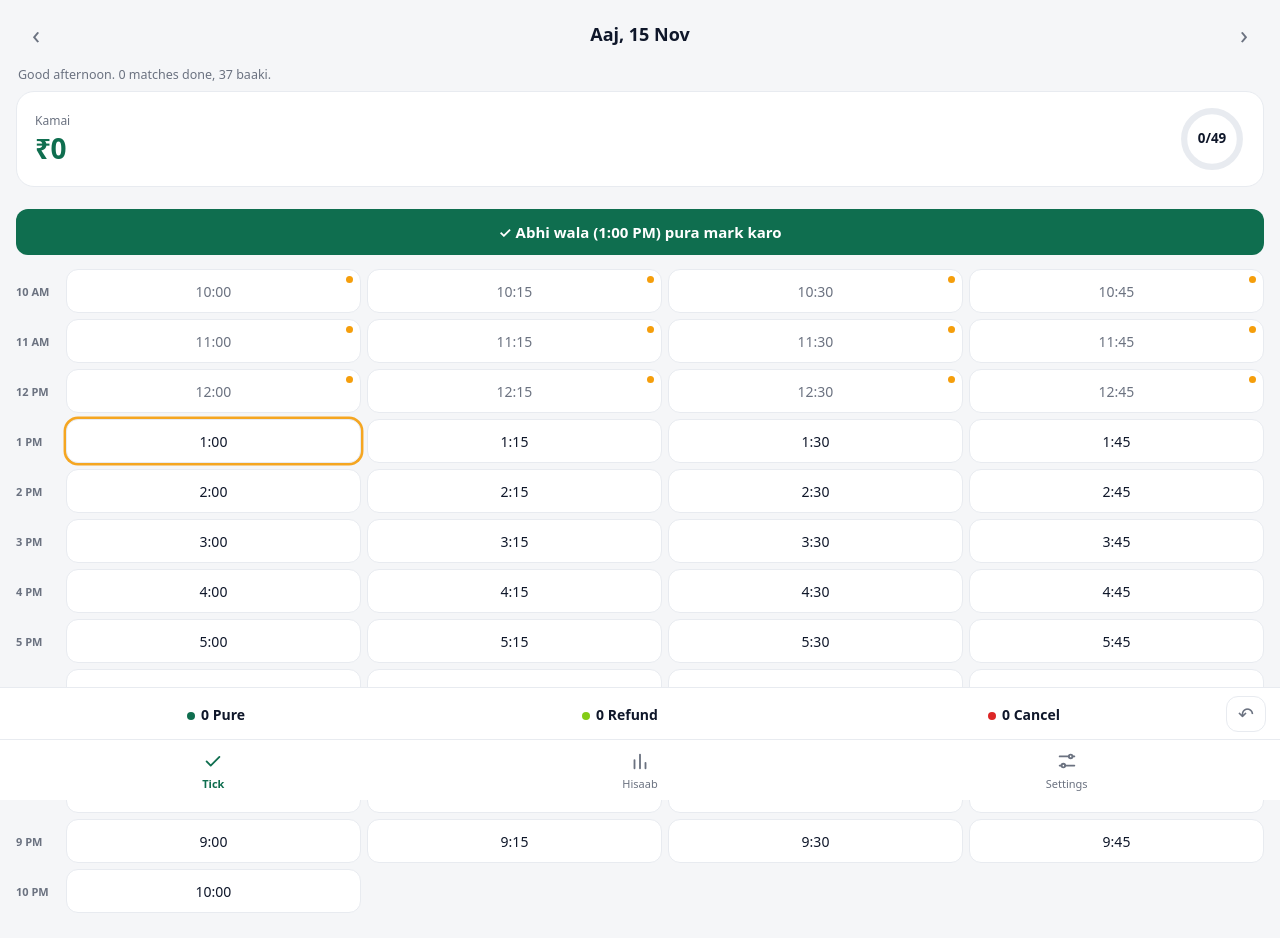
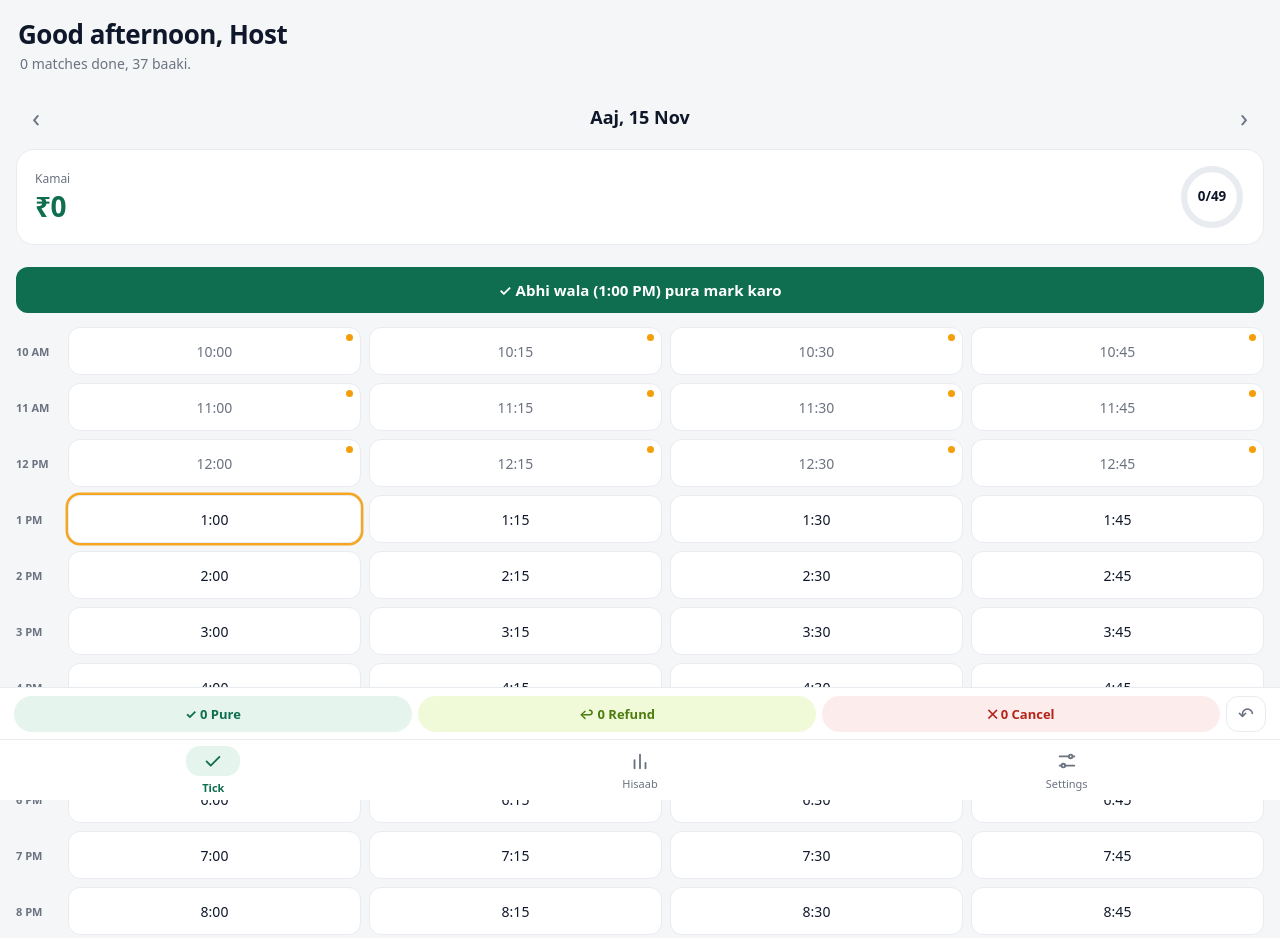
Before and after one commit to HOSTANUP/match-tick., a plain HTML site: page index.html in a window 1280 px wide. Shown: the top 938 px of the page. Drawn offline with Linux system fonts and the light colour scheme.

Commit message:
Add files via upload

```diff
--- a/index.html
+++ b/index.html
@@ -22,11 +22,11 @@ button{font-family:inherit}
 
 .prog{height:6px;border-radius:6px;background:var(--bd);margin-top:8px;overflow:hidden}
 .prog i{display:block;height:100%;background:var(--g);border-radius:6px}
-.hr{display:grid;grid-template-columns:44px repeat(4,1fr);gap:6px;align-items:center;margin-bottom:6px}
+.hr{display:grid;grid-template-columns:44px repeat(4,1fr);gap:8px;align-items:center;margin-bottom:8px}
 .hr span{font-size:11px;font-weight:600;color:var(--mut)}
 .top{position:sticky;top:0;z-index:5;background:var(--bg);margin:0 -16px 6px;padding:max(10px,env(safe-area-inset-top)) 16px 4px}
 .top .hero{margin-bottom:6px}
-.s{position:relative;transition:transform .08s;height:44px;border-radius:12px;border:1px solid var(--bd);background:var(--card);color:var(--tx);font-size:14px;font-weight:500;padding:0}
+.s{position:relative;transition:transform .08s;height:48px;font-size:15px;border-radius:12px;border:1px solid var(--bd);background:var(--card);color:var(--tx);font-size:14px;font-weight:500;padding:0}
 .s i{font-style:normal;font-size:11px;margin-right:3px}
 .s.c{background:var(--gs);border-color:transparent;color:var(--gt);font-weight:700}
 .s.f{background:var(--ls);border-color:transparent;color:var(--lt);font-weight:700}
@@ -39,8 +39,14 @@ button{font-family:inherit}
 @keyframes fd{from{opacity:0;transform:translateY(6px)}to{opacity:1;transform:none}}
 .s.n{animation:pl 1.8s infinite}.s.pop{animation:pop .28s}
 #app.fx>*{animation:fd .22s}
-.gr{font-size:12.5px;color:var(--mut);margin:0 2px 8px}
+.gr{font-size:14px;color:var(--mut);margin:2px 2px 6px}
 .hero svg{flex:none}
+.hd{padding:max(16px,env(safe-area-inset-top)) 2px 4px}.ttl2{font-size:26px;font-weight:800;letter-spacing:-.5px}
+.done{background:linear-gradient(135deg,#0f6e4f,#13926a);color:#fff;border-radius:16px;padding:14px 18px;font-weight:700;margin-bottom:12px;text-align:center}
+.conf{position:fixed;inset:0;pointer-events:none;overflow:hidden;z-index:20}
+.conf i{position:absolute;top:-14px;width:8px;height:14px;border-radius:2px;animation:fall linear forwards}
+@keyframes fall{to{transform:translateY(105vh) rotate(540deg)}}
+.strip{border-left:4px solid var(--g)!important}.strip.sf{border-left-color:#84cc16!important}.strip.sx{border-left-color:var(--r)!important}.strip em{margin-left:auto;font-style:normal;font-size:12px;font-weight:700;color:var(--mut)}
 .strip{display:flex;align-items:center;gap:10px;background:var(--card);border:1px solid var(--bd);border-radius:12px;padding:10px 14px;margin-bottom:6px}
 .strip span{width:44px;font-size:11px;font-weight:600;color:var(--mut)}
 .strip b{display:flex;gap:16px;font-size:14px}
@@ -55,13 +61,15 @@ u.c{color:var(--gt)}u.f{color:var(--lt)}u.x{color:var(--rt)}
 .seg button{border:0;background:none;padding:8px 12px;border-radius:10px;color:var(--mut);font-size:14px}
 .seg button.on{background:var(--card);color:var(--tx);font-weight:700;box-shadow:0 1px 3px rgba(0,0,0,.2)}
 #sum{position:fixed;left:0;right:0;bottom:calc(60px + env(safe-area-inset-bottom));display:flex;align-items:center;padding:8px 14px;background:var(--card);border-top:1px solid var(--bd)}
-#sum span{flex:1;text-align:center;font-size:14px;font-weight:600}
-#sum i{display:inline-block;width:8px;height:8px;border-radius:50%;margin-right:6px}
+#sum span{flex:1;text-align:center;font-size:13px;font-weight:700;margin-right:6px;padding:9px 4px;border-radius:20px}
+#sum span.p1{background:var(--gs);color:var(--gt)}#sum span.p2{background:var(--ls);color:var(--lt)}#sum span.p3{background:var(--rs);color:var(--rt)}
+
 #sum .undo{width:40px;height:36px;border-radius:12px;border:1px solid var(--bd);background:transparent;color:var(--mut);font-size:19px}
 nav{position:fixed;left:0;right:0;bottom:0;display:flex;background:var(--card);border-top:1px solid var(--bd);padding-bottom:env(safe-area-inset-bottom)}
 nav button{flex:1;height:60px;border:0;background:none;color:var(--mut);font-size:11px;display:flex;flex-direction:column;align-items:center;justify-content:center;gap:4px}
 nav button svg{width:22px;height:22px;fill:none;stroke:currentColor;stroke-width:2;stroke-linecap:round;stroke-linejoin:round}
 nav button.on{color:var(--gt);font-weight:700}
+nav button.on svg{background:var(--gs);padding:4px 16px;box-sizing:content-box;border-radius:14px;width:22px}
 .wk{display:flex;align-items:center;justify-content:space-between;margin:4px 0 12px}
 .hero.g{display:block;background:linear-gradient(135deg,#0f6e4f,#13926a);border:0;color:#fff;padding:20px}
 .hero.g small{color:rgba(255,255,255,.8)}
@@ -182,24 +190,32 @@ let hist=[],lastTxt='',open={},lastTap=null,shownK=null;let view='tick',cur=iso(
 function summary(){
  const n=cnt(db[cur]);
  $('sum').style.display=view==='tick'?'flex':'none';
- $('sum').innerHTML='<span><i style="background:var(--g)"></i>'+n.c+' Pure</span><span><i style="background:#84cc16"></i>'+n.f+' Refund</span><span><i style="background:var(--r)"></i>'+n.x+' Cancel</span><button class="undo" data-a="undo" aria-label="Undo">↶</button>';
+ $('sum').innerHTML='<span class="p1">✓ '+n.c+' Pure</span><span class="p2">↩ '+n.f+' Refund</span><span class="p3">✕ '+n.x+' Cancel</span><button class="undo" data-a="undo" aria-label="Undo">↶</button>';
 }
+function confetti(){let c='';const cl=['#0f6e4f','#a3e635','#f59e0b','#3ddc97','#ef4444','#60a5fa'];for(let i=0;i<28;i++)c+='<i style="left:'+Math.round(Math.random()*100)+'%;background:'+cl[i%6]+';animation-delay:'+(Math.random()*.5).toFixed(2)+'s;animation-duration:'+(1.6+Math.random()*1.2).toFixed(2)+'s"></i>';setTimeout(()=>{const e=$('conf');if(e&&e.remove)e.remove()},3400);return '<div class="conf" id="conf">'+c+'</div>'}
 const sl=m=>{const h=Math.floor(m/60);return ((h+11)%12+1)+':'+String(m%60).padStart(2,'0')};
 function tick(){
  const day=db[cur]||{},now=new Date(),td=iso(now),isT=cur===td,nm=now.getHours()*60+now.getMinutes();
  const n0=cnt(day),tot=Math.floor((cfg.en-cfg.st)/15)+1,dn=n0.c+n0.f+n0.x,K=(n0.c+n0.f)*cfg.pr;
  let rem=0;for(let m=cfg.st;m<=cfg.en;m+=15)if(!day[m]&&m+15>(isT?nm:0))rem++;
- let g='';
- if(isT){const H=now.getHours();g=dn>=tot?'Day complete ✓ Great work, aaj ka total '+money(K)+'.':H<12?'Good morning, Host 👋 Aaj ke '+tot+' matches ready hain.':H<17?'Good afternoon. '+dn+' matches done, '+rem+' baaki.':H<21?'Good evening. Strong day, '+money(K)+' ab tak.':'Almost there. Sirf '+rem+' matches aur baaki.'}
+ let T=dl(cur),S='';const wasTap=lastTap!=null;
+ if(isT){const H=now.getHours();
+  if(dn>=tot){T='Day complete ✓';S='Great work, aaj ka total '+money(K)+'.'}
+  else if(H<12){T='Good morning, Host 👋';S='Aaj ke '+tot+' matches ready hain.'}
+  else if(H<17){T='Good afternoon, Host';S=dn+' matches done, '+rem+' baaki.'}
+  else if(H<21){T='Good evening, Host';S='Strong day, '+money(K)+' ab tak.'}
+  else{T='Almost there 🔥';S='Sirf '+rem+' matches aur baaki.'}}
  const C=2*Math.PI*27,off=C*(1-Math.min(1,dn/tot));
- let h='<div class="top"><div class="dbar"><button data-a="pd">‹</button><div data-a="today">'+dl(cur)+'</div><button data-a="nd">›</button></div>'+(g?'<div class="gr">'+g+'</div>':'')
- +'<div class="hero"><div><small>Kamai</small><b id="kv">'+money(K)+'</b></div><svg width="66" height="66" viewBox="0 0 64 64"><circle cx="32" cy="32" r="27" fill="none" stroke="var(--bd)" stroke-width="6"/><circle cx="32" cy="32" r="27" fill="none" stroke="var(--g)" stroke-width="6" stroke-linecap="round" stroke-dasharray="'+C.toFixed(1)+'" stroke-dashoffset="'+off.toFixed(1)+'" transform="rotate(-90 32 32)"/><text x="32" y="36" text-anchor="middle" font-size="13" font-weight="700" fill="currentColor">'+dn+'/'+tot+'</text></svg></div></div>';
+ let h='<div class="hd"><div class="ttl2">'+T+'</div>'+(S?'<div class="gr">'+S+'</div>':'')+'</div><div class="top"><div class="dbar"><button data-a="pd">‹</button><div data-a="today">'+dl(cur)+'</div><button data-a="nd">›</button></div>'
+ +'<div class="hero"><div><small>Kamai</small><b id="kv">'+money(K)+'</b></div><svg width="66" height="66" viewBox="0 0 64 64"><circle cx="32" cy="32" r="27" fill="none" stroke="var(--bd)" stroke-width="6"/><circle cx="32" cy="32" r="27" fill="none" stroke="var(--g)" stroke-width="6" stroke-linecap="round" stroke-dasharray="'+C.toFixed(1)+'" stroke-dashoffset="'+off.toFixed(1)+'" transform="rotate(-90 32 32)"/><text x="32" y="36" text-anchor="middle" font-size="13" font-weight="700" fill="currentColor">'+dn+'/'+tot+'</text></svg></div></div>'+(dn>=tot?'<div class="done">🎉 Day complete · '+money(K)+'</div>':'');
  if(isT)for(let m=cfg.st;m<=cfg.en;m+=15){if(m<=nm&&nm<m+15&&!day[m])h+='<button class="ghost" style="background:var(--g);color:#fff;border:0;margin:6px 0 14px" data-i="'+m+'">✓ Abhi wala ('+label(m)+') pura mark karo</button>'}
+ let lastH=-1;Object.keys(day).forEach(k=>{if(day[k])lastH=Math.max(lastH,Math.floor(+k/60))});
  for(let hr=Math.floor(cfg.st/60);hr<=Math.floor(cfg.en/60);hr++){
   const ms=[];for(let q=0;q<4;q++){const m=hr*60+q*15;if(m>=cfg.st&&m<=cfg.en)ms.push(m)}
-  const full=ms.every(m=>day[m]),over=isT?(hr*60+60<=nm):cur<td;
+  const full=ms.every(m=>day[m]),over=cur<td||hr<lastH;
   if(full&&over&&!open[cur+'_'+hr]){
-   h+='<div class="strip" data-a="hx" data-h="'+hr+'"><span>'+hlabel(hr)+'</span><b>'+ms.map(m=>'<u class="'+cls[day[m]]+'">'+(day[m]==1?'✓':day[m]==2?'↩':'✕')+'</u>').join('')+'</b></div>';continue}
+   const nf=ms.filter(m=>day[m]==2).length,nx=ms.filter(m=>day[m]==3).length,okc=ms.length-nx;
+   h+='<div class="strip'+(nx?' sx':nf?' sf':'')+'" data-a="hx" data-h="'+hr+'"><span>'+hlabel(hr)+'</span><b>'+ms.map(m=>'<u class="'+cls[day[m]]+'">'+(day[m]==1?'✓':day[m]==2?'↩':'✕')+'</u>').join('')+'</b><em>'+okc+'/'+ms.length+'</em></div>';continue}
   h+='<div class="hr"><span>'+hlabel(hr)+'</span>';
   for(let q=0;q<4;q++){
    const m=hr*60+q*15;
@@ -210,6 +226,7 @@ function tick(){
   h+='</div>';
  }
  lastTap=null;
+ if(dn>=tot&&wasTap)h+=confetti();
  $('app').innerHTML=h;
  countUp($('kv'),K);
  if(!scrolled){scrolled=true;const e=$('now');if(e&&e.scrollIntoView)e.scrollIntoView({block:'center'})}
@@ -255,7 +272,7 @@ function render(){
 }
 document.addEventListener('click',e=>{
  const b=e.target.closest('[data-a],[data-i]');if(!b)return;
- if(b.dataset.i){const m=b.dataset.i;db[cur]=db[cur]||{};hist.push({d:cur,m:m,p:db[cur][m]||0});if(hist.length>50)hist.shift();if(typeof navigator!=='undefined'&&navigator.vibrate)navigator.vibrate(12);const n=((db[cur][m]||0)+1)%4;
+ if(b.dataset.i){const m=b.dataset.i;db[cur]=db[cur]||{};hist.push({d:cur,m:m,p:db[cur][m]||0});if(hist.length>50)hist.shift();const n=((db[cur][m]||0)+1)%4;if(typeof navigator!=='undefined'&&navigator.vibrate)navigator.vibrate([[8],[14],[10,50,10],[30,60,30]][n]);
   if(n)db[cur][m]=n;else delete db[cur][m];save();scrolled=true;lastTap=m;tick();summary();return}
  const a=b.dataset.a;
  if(a.slice(0,2)==='v-'){view=a.slice(2);scrolled=view!=='tick'?false:scrolled}
```
